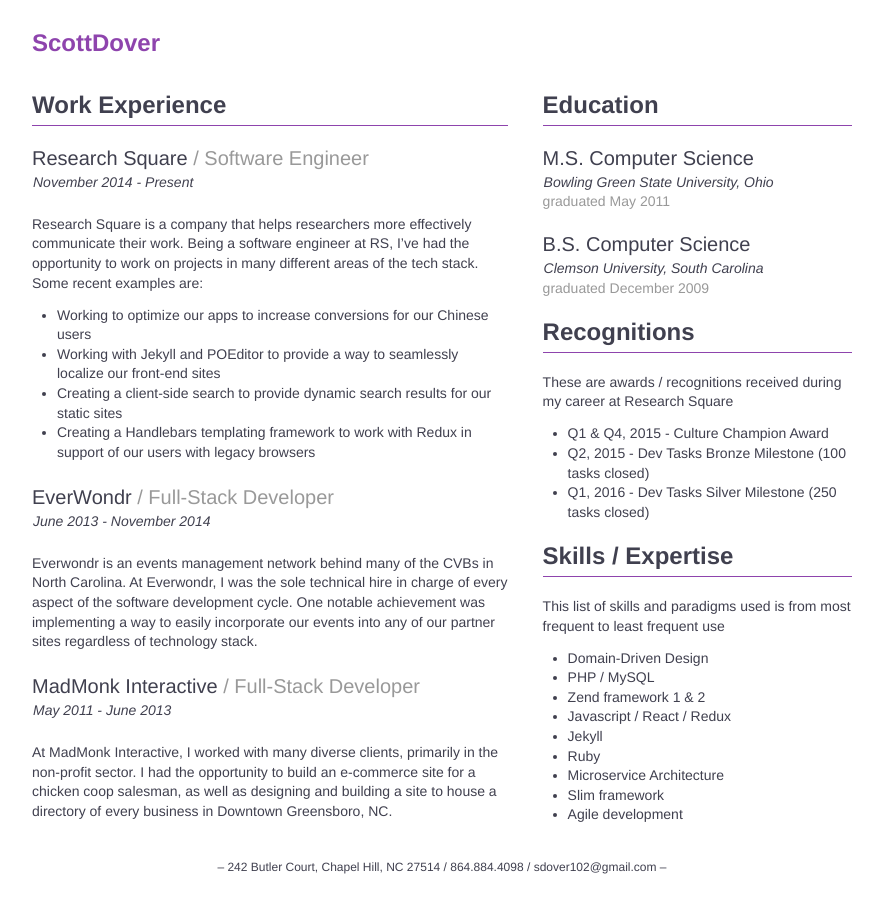
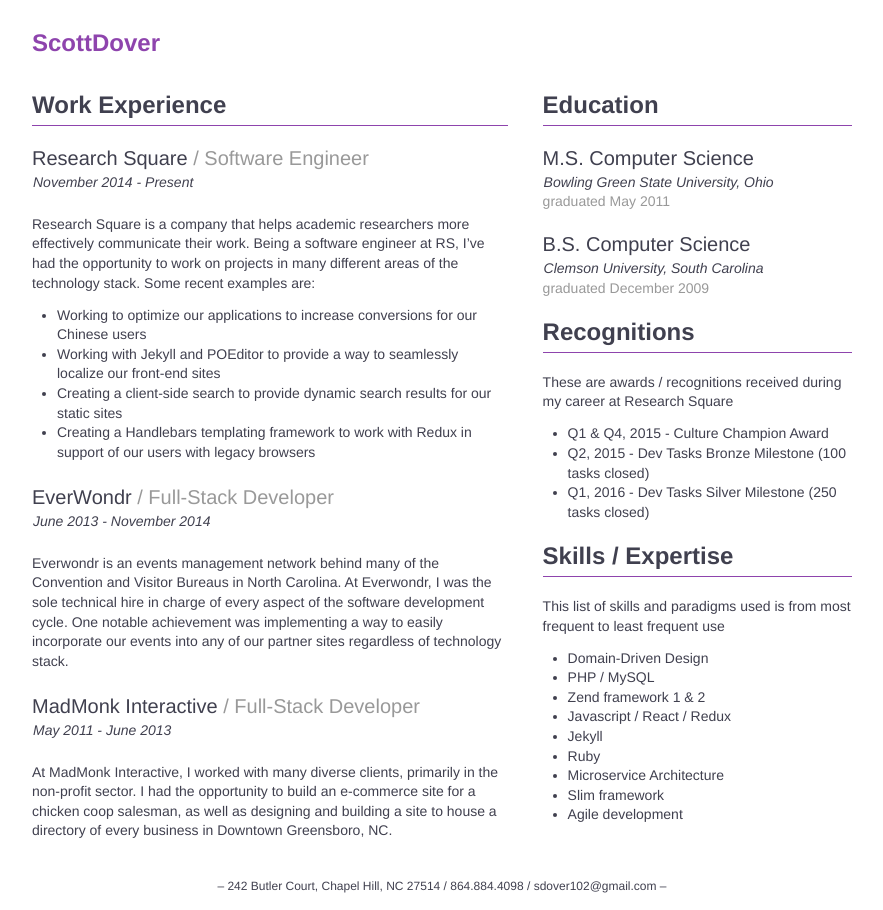
Before and after one commit to scottdover/scottdover.github.io, a Jekyll site: the page built from resume.html, in a window 1280 px wide. Shown: the whole page, without its empty margins (198-1081 px from the left). Built offline with Jekyll 4.4.1, drawn with Linux system fonts in a browser that asks for light colours; Markdown is read by kramdown in place of the engine named in the settings.

Commit message:
[improvement] Update resume

```diff
--- a/_data/jobs.yml
+++ b/_data/jobs.yml
@@ -4,11 +4,11 @@
     start: November 2014
     end: Present
     achievement: |
-        Research Square is a company that helps researchers more effectively communicate their work.
+        Research Square is a company that helps academic researchers more effectively communicate their work.
         Being a software engineer at RS, I've had the opportunity to work on projects in many
-        different areas of the tech stack. Some recent examples are:
+        different areas of the technology stack. Some recent examples are:
 
-        - Working to optimize our apps to increase conversions for our Chinese users
+        - Working to optimize our applications to increase conversions for our Chinese users
         - Working with Jekyll and POEditor to provide a way to seamlessly localize our front-end sites
         - Creating a client-side search to provide dynamic search results for our static sites
         - Creating a Handlebars templating framework to work with Redux in support of our users with legacy browsers
@@ -18,10 +18,10 @@
     start: June 2013
     end: November 2014
     achievement: |
-        Everwondr is an events management network behind many of the CVBs in North Carolina.
-        At Everwondr, I was the sole technical hire in charge of every aspect of the software
-        development cycle. One notable achievement was implementing a way to easily incorporate
-        our events into any of our partner sites regardless of technology stack.
+        Everwondr is an events management network behind many of the Convention and Visitor Bureaus
+        in North Carolina. At Everwondr, I was the sole technical hire in charge of every aspect
+        of the software development cycle. One notable achievement was implementing a way to easily
+        incorporate our events into any of our partner sites regardless of technology stack.
 -
     company: MadMonk Interactive
     title: Full-Stack Developer
```
